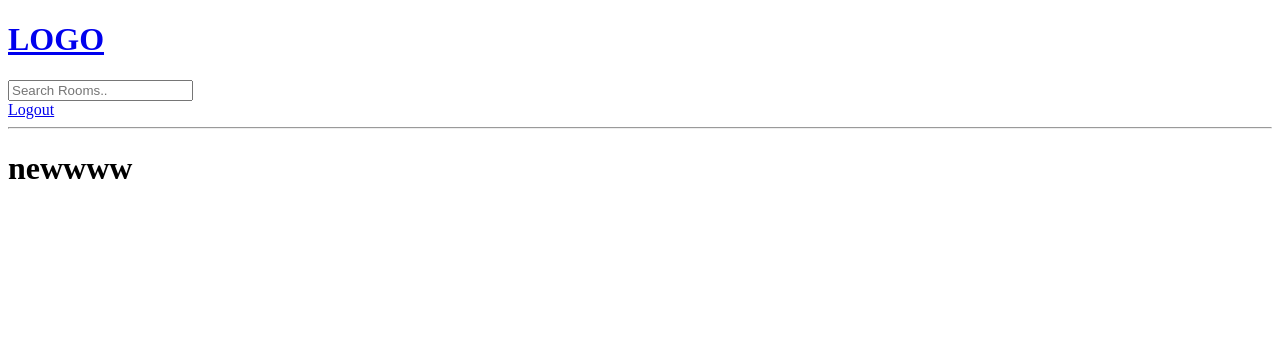
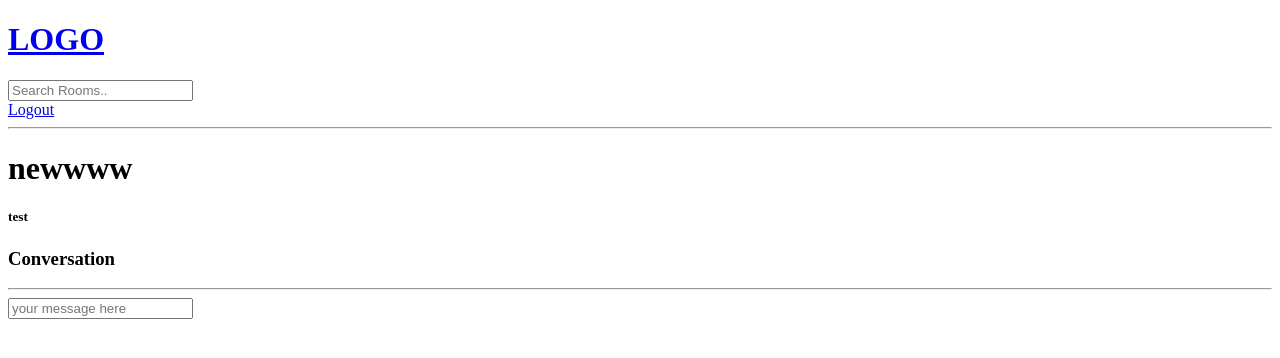
Before and after one commit to markvrma/discordclone, a Django app: page /room/6/ in a window 1280 px wide. Shown: the top 358 px of the page. Run offline with Django 4.2, Linux system fonts and the light colour scheme; a user stored in the database is signed in; data comes from the database, SQL or seed files in the repository.

Commit message:
omg join a conversation with yourself in an empty room

```diff
--- a/base/templates/base/room.html
+++ b/base/templates/base/room.html
@@ -2,5 +2,27 @@
 <h1>{{room.name}}</h1>
 <div>
   <h3>{{room.description}}</h3>
+  <h5>{{room.host.username}}</h5>
 </div>
+<div class="comment-wrapper">
+  <h3>Conversation</h3>
+  <hr>
+  {% for room_message in room_messages %}
+   <div>
+    <small>
+      {{room_message.user}} {{room_message.created|timesince}} ago
+    </small>
+      <p>{{room_message.body}}</p>
+   </div>
+  {% endfor %}
+</div>
+
+{% if request.user.is_authenticated %}
+<div class="comment-form">
+  <form action="POST" action="">
+    {% csrf_token %}
+    <input type="text" name="body" placeholder="your message here">
+  </form>
+</div>
+{% endif %}
 {% endblock content %}
--- a/base/views.py
+++ b/base/views.py
@@ -1,7 +1,7 @@
 from django.shortcuts import redirect, render
 from django.http import HttpResponse
 from django.db.models import Q
-from .models import Room, Topic
+from .models import Room, Topic, Message
 from .forms import RoomForm
 from django.contrib.auth.models import User
 from django.contrib import messages
@@ -72,7 +72,17 @@ def home(request):
 
 def room(request, pk):
     room = Room.objects.get(id=pk)
-    context = {"room": room}
+    room_messages = room.message_set.all().order_by('-created')
+
+    if request.method == 'POST':
+        message = Message.objects.create(
+            user=request.user,
+            room = room,
+            body = request.POST.get('body'),
+
+        )
+        return redirect('room',pk=room.id)
+    context = {"room": room, "room_messages":room_messages}
     return render(request, "base/room.html", context)
 
 @login_required(login_url='login')
```
